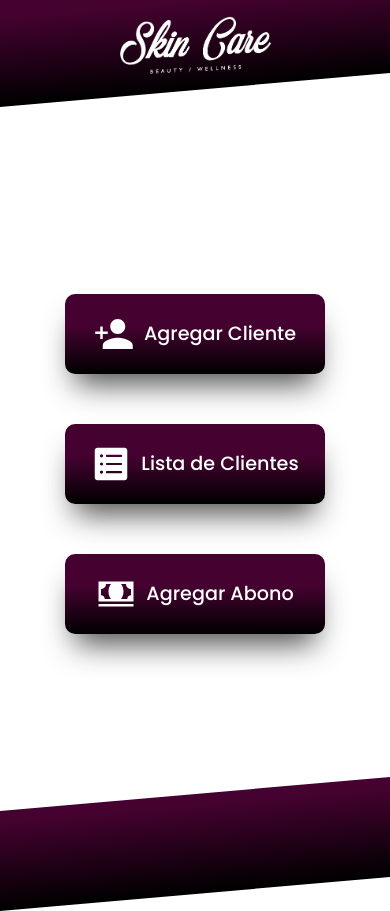
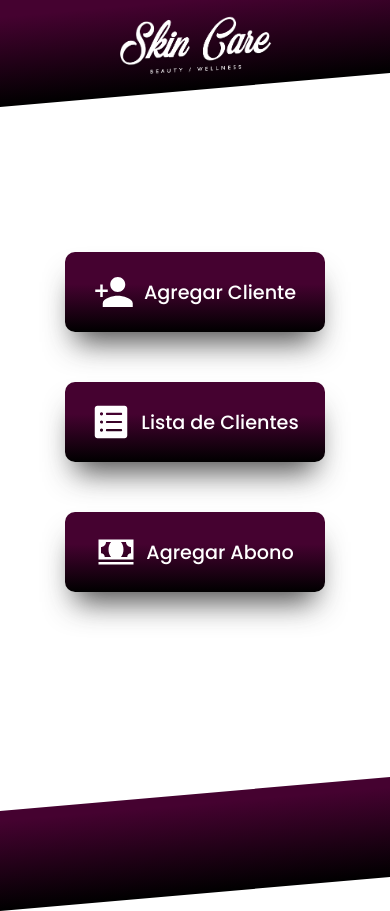
Before and after one commit to BtoMJ/aby.clientes, a React (Vite) app: page / in a window 390 px wide. Built offline with nearby package versions, Linux system fonts and the light colour scheme.

Commit message:
Modificación de tamaño de botones en Home

```diff
--- a/src/components/Home/Home.css
+++ b/src/components/Home/Home.css
@@ -2,7 +2,7 @@
 
     .home-container{
         width: 100%;
-        height: 85vh;
+        height: 100vh;
         display: flex;
         flex-direction: column;
         align-items: center;
--- a/src/components/NavBar/NavBar.css
+++ b/src/components/NavBar/NavBar.css
@@ -11,6 +11,7 @@
         margin-top: -60px;
         background: linear-gradient(0deg, rgba(0,0,0,1) 0%, rgba(69,2,48,1) 60%);
         transform: skew(0, -5deg);
+        position: absolute;
     }
 
     .logo-container{
```
